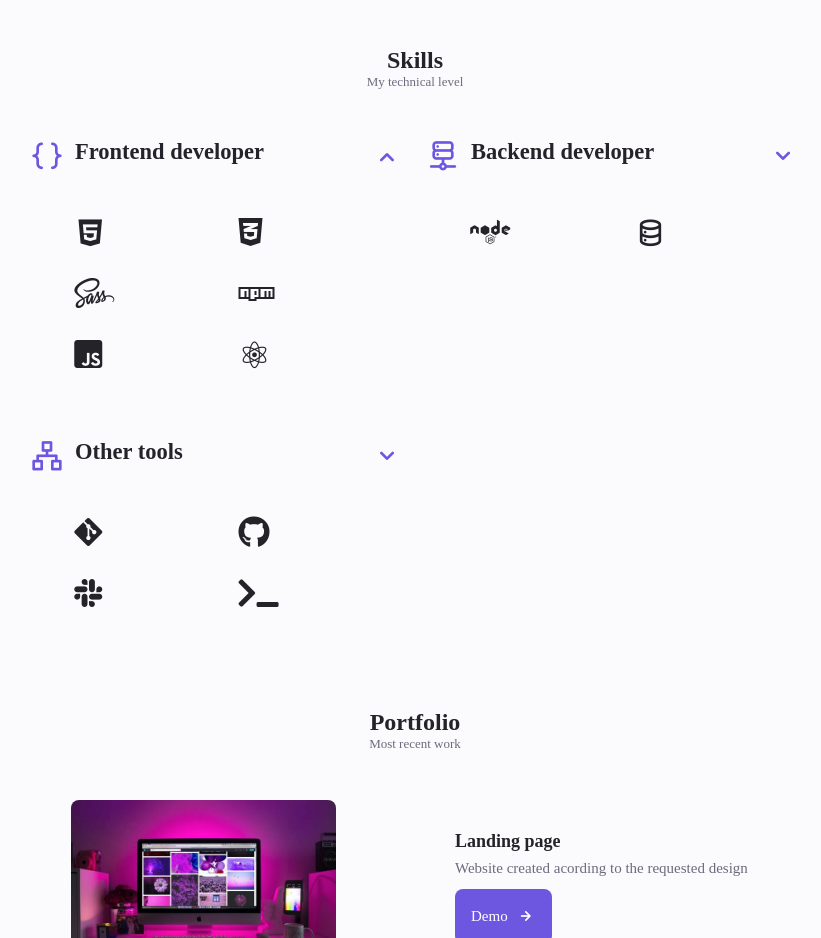
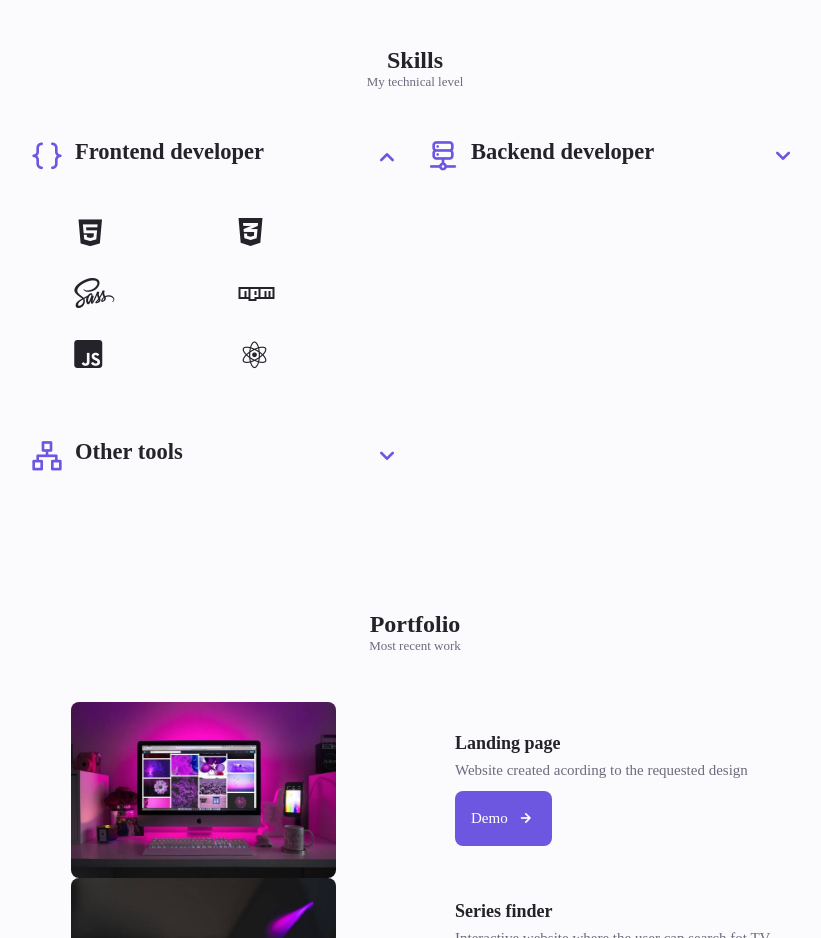
Before and after one commit to mdanieladla/portfolio, a website: page src/html/index.html in a window 1280 px wide. Shown: the part 1020-1958 px from the top of the page, without its empty margins (225-1046 px from the left). Drawn offline with nearby package versions, Linux system fonts and the light colour scheme; files that its build step writes are made by us from their sources; files whose address does not match are found by name; a web font is replaced by a local one.

Commit message:
added class skills__close to back and tools

```diff
--- a/src/html/partials/skills.html
+++ b/src/html/partials/skills.html
@@ -42,8 +42,7 @@
       </div>
     </div>
     <!-- ==================== SKILLS 2==================== -->
-    <!-- <div class="skills__content skills__close js-skills"> VOLVER A PONER EL SKILLS__CLOSE CUANDO LO HAGA FUNCIONAR EN JS -->
-    <div class="skills__content js-skills">
+    <div class="skills__content skills__close js-skills">
       <div class="skills__content--header js-skills-header">
         <i class="uil uil-server-network skillsIcon"></i>
         <h1 class="skillsTitle">Backend developer</h1>
@@ -55,17 +54,13 @@
             <i class="fab fa-node" title="Node Js"></i>
           </h3>
         </div>
-        <!-- <div class="skills__data">
-          <h3 class="skills__data--name">EXPRESS</h3>
-        </div> -->
         <div class="skills__data">
           <h3 class="skills__data--name"><i class="uil uil-database"></i></h3>
         </div>
       </div>
     </div>
     <!--==================== SKILLS 3====================-->
-    <!-- <div class="skills__content skills__close js-skills"> VOLVER A PONER EL SKILLS__CLOSE CUANDO LO HAGA FUNCIONAR EN JS -->
-    <div class="skills__content js-skills">
+    <div class="skills__content skills__close js-skills">
       <div class="skills__content--header js-skills-header">
         <i class="uil uil-sitemap skillsIcon"></i>
         <h1 class="skillsTitle">Other tools</h1>
```
